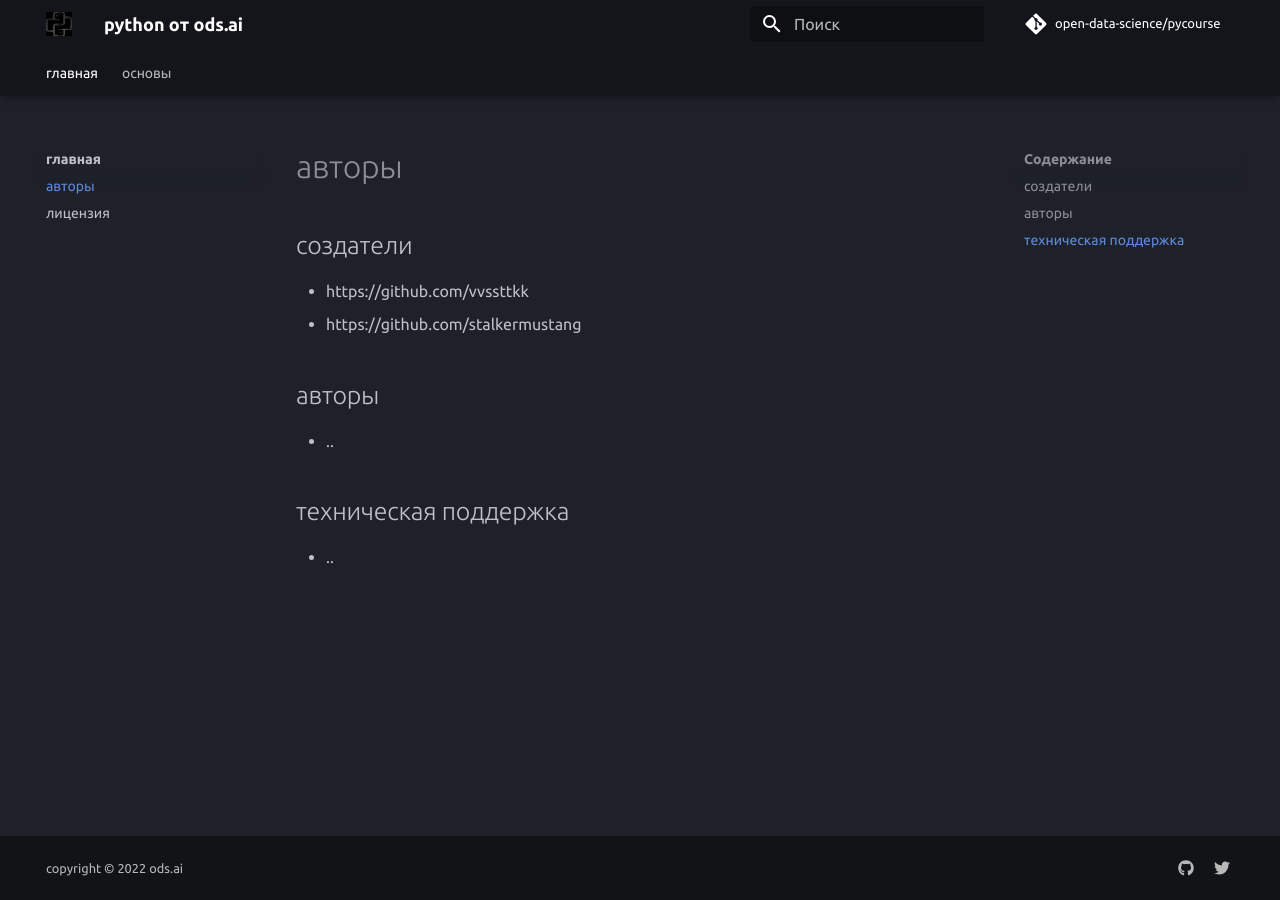
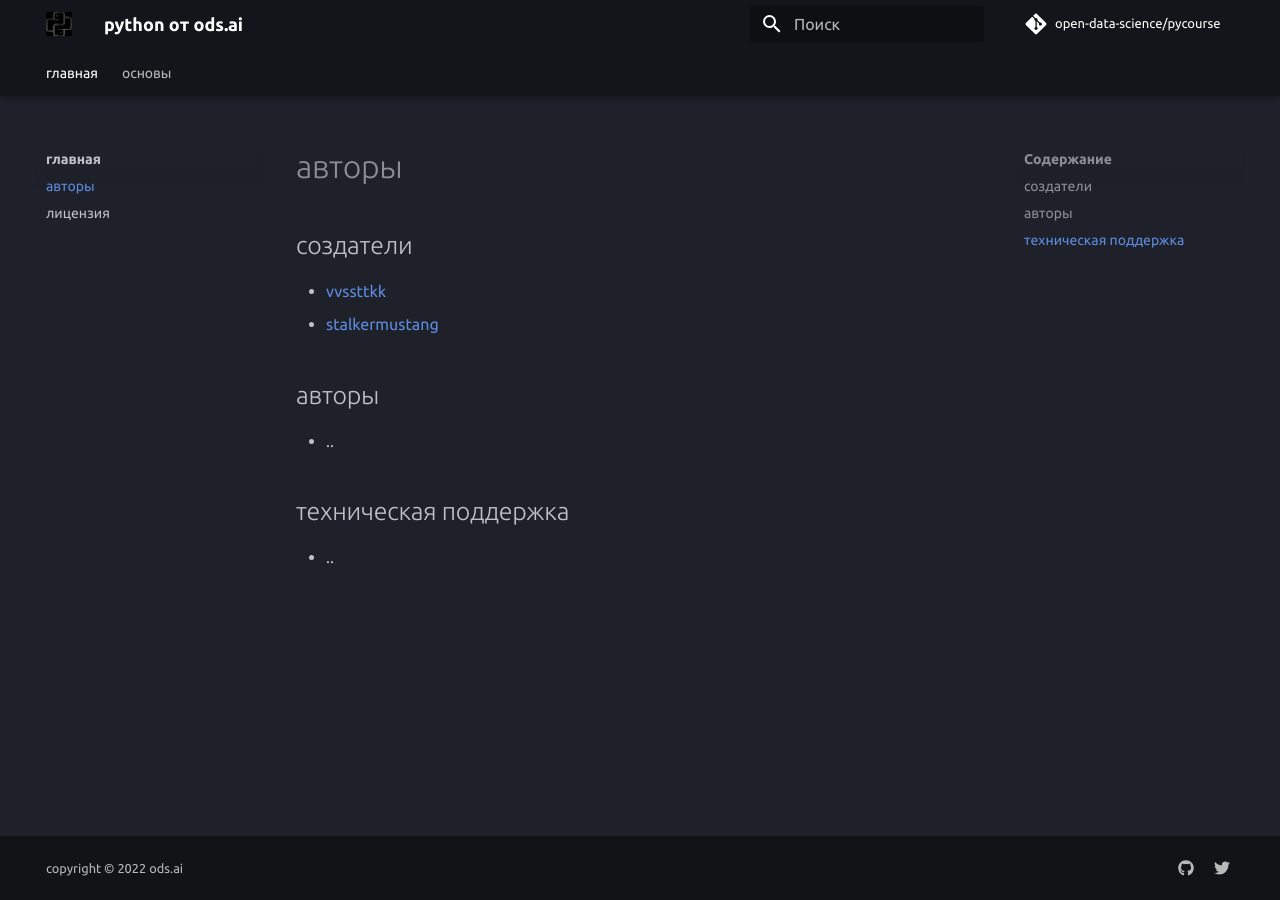
Before and after one commit to open-data-science/pycourse, an MkDocs documentation site: the page built from docs/authors.md, in a window 1280 px wide. Built offline with MkDocs 1.6.1 and Material for MkDocs 9.7.7, drawn with Linux system fonts in a browser that asks for light colours; comment, search, counter and statistics services are not loaded; some of the changed lines change nothing that is shown.

Commit message:
fix: add ling for authors

```diff
--- a/docs/authors.md
+++ b/docs/authors.md
@@ -2,8 +2,8 @@
 
 ## создатели
 
-- https://github.com/vvssttkk
-- https://github.com/stalkermustang
+- [vvssttkk](https://github.com/vvssttkk)
+- [stalkermustang](https://github.com/stalkermustang)
 
 ## авторы
 
```
